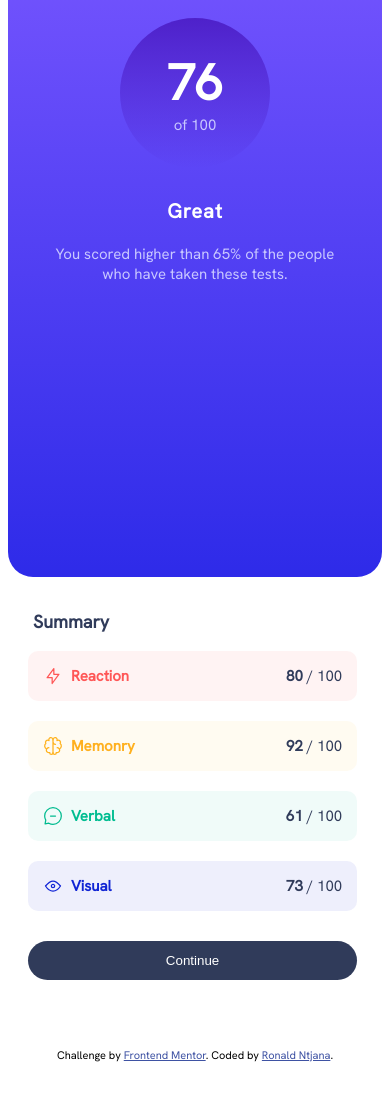
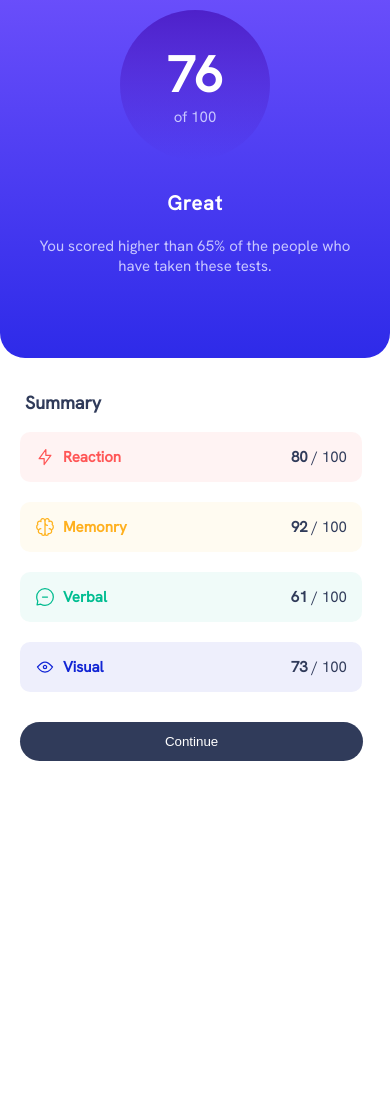
Before and after one commit to PingOfDeathSA/final_projectcodetribe, a plain HTML site: page index.html in a window 390 px wide. Shown: the part 92-1194 px from the top of the page. After the commit the page ends 893 px from the top, so only its background shows below. Drawn offline with Linux system fonts and the light colour scheme.

Commit message:
updates
updates

```diff
--- a/index.html
+++ b/index.html
@@ -16,7 +16,6 @@
 </head>
 <body>
 
-<div class="container">
 
   <section>
 
@@ -81,19 +80,10 @@
 
      <button class="summary-button">  Continue</button>
 
-
-
     </div>
 
       </section>
-</div>
 
- <footer>
-  <div class="attribution">
-    Challenge by <a href="https://www.frontendmentor.io?ref=challenge" target="_blank">Frontend Mentor</a>.
-    Coded by <a href="https://github.com/PingOfDeathSA/final_projectcodetribe">Ronald Ntjana</a>.
-  </div>
- </footer>
 
 
 
--- a/style.css
+++ b/style.css
@@ -1,24 +1,30 @@
 section{
     display: flex;
-    justify-content: start;
+    justify-content: center;
     align-items: center;
  border-radius: 25px;
  margin: 0;
  padding: 0px;
- height: 42vh;
+
+height: 42vh;
  min-width: 550px;
+ max-width: 600px;
     background-color: white;
 
 }
 
-.container{
-   font-family: 'Hanken Grotesk', sans-serif !important;
+
+body{
+    background-color: hsl(221, 100%, 96%);
+    font-family: 'Hanken Grotesk', sans-serif !important;
     margin: 0;
     margin-left: 20%;
     margin-right: 20%;
     padding: 0;
     background-color: hsl(221, 100%, 96%);
-    display: flex;
+    display: grid;
+    grid-template-columns: 1fr;
+    place-items: center;
     justify-content: center;
     align-items: center;
     height: 100vh;
@@ -26,14 +32,12 @@ section{
     font-weight: 500;
     color: hsl(224, 30%, 27%);
 }
-body{
-    background-color: hsl(221, 100%, 96%);
-}
 
 .result-container{
     max-width: 290px;
     width: 50%;
-    height: 42vh;
+    max-height: 400px;
+    min-height: 42vh;
     margin: 0;
     background: linear-gradient(to bottom, hsl(252, 100%, 67%), hsl(241, 81%, 54%));
     border-radius: 25px;
@@ -233,24 +237,21 @@ font-size: 18px;
 
     }
 
-    .container{
+    body{
         font-family: 'Hanken Grotesk', sans-serif !important;
         margin: 0;
         margin-left: 0%;
         margin-right: 0%;
         padding: 0;
         background-color: white;
-        display: flex;
+        display: grid;
+        grid-template-columns: 1fr;
         justify-content: center;
         align-items: center;
-        height: 130vh;
+        height: 100vh;
         font-size: 18px;
         font-weight: 500;
         color: hsl(224, 30%, 27%);
-    }
-    body{
-        background-color: white;
-
 
     }
 
@@ -259,6 +260,7 @@ font-size: 18px;
         width: 100%;
         height: 58%;
         padding-top: 25px;
+        padding-bottom: 25px;
         background: linear-gradient(to bottom, hsl(252, 100%, 67%), hsl(241, 81%, 54%));
         border-bottom-left-radius: 25px;
         border-bottom-right-radius: 25px;
```
